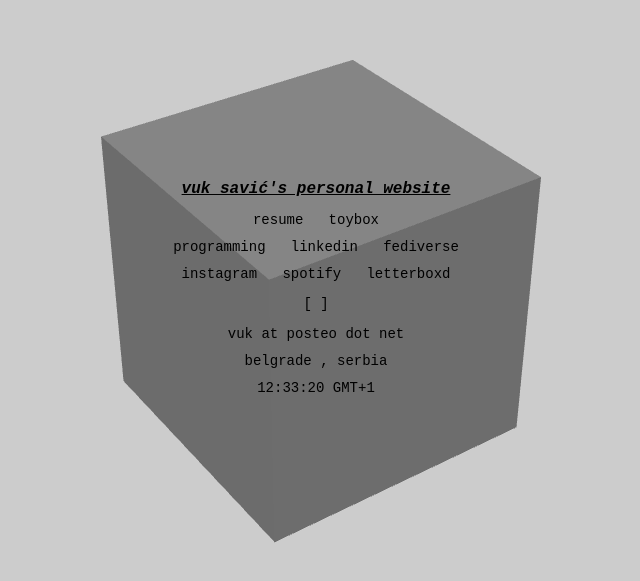
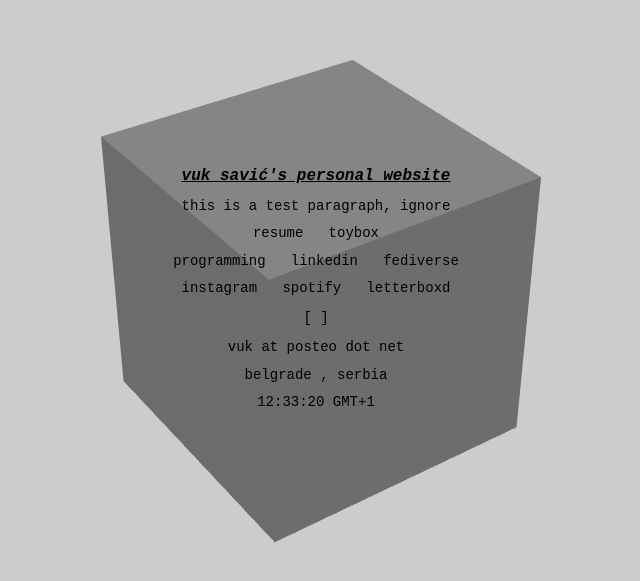
Before and after one commit to vuksavic/page, a website built with Vite: page index.html in a window 1280 px wide. Shown: the part 113-694 px from the top of the page, without its empty margins (324-964 px from the left). Built offline with nearby package versions, Linux system fonts and the light colour scheme.

Commit message:
this is a test commit, please ignore

```diff
--- a/index.html
+++ b/index.html
@@ -41,6 +41,7 @@
 	</script>
 
 	<h1>vuk savić's personal website</h1>
+	<p>this is a test paragraph, ignore</p>
 	<p><a href="cv.pdf" target="_blank">resume</a> <a href="/toybox.html">toybox</a></p>
 	<p><a href="https://github.com/vuksavic/" target="_blank">programming</a> <a
 			href="https://linkedin.com/in/savicvuk" target="_blank">linkedin</a> <a
```
